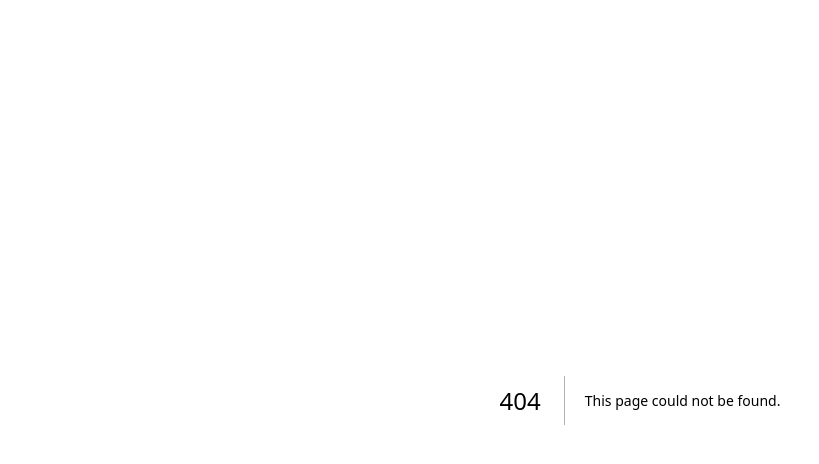
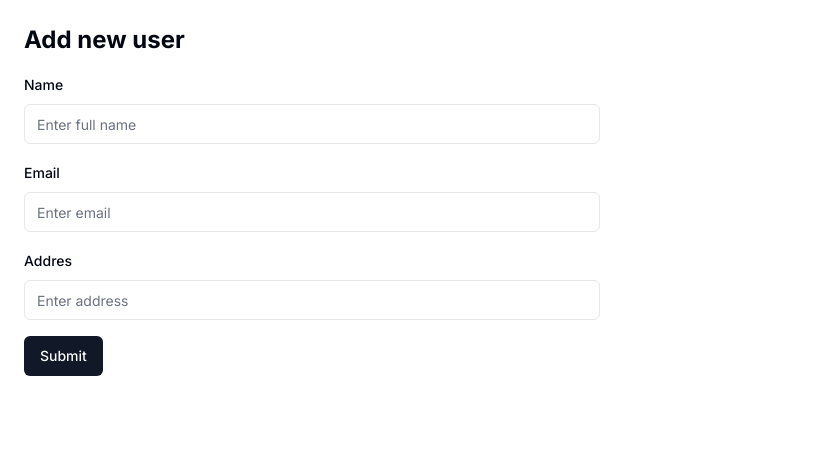
Before and after one commit to eltatata/Developer-Technical-Test, a Next.js app in the folder frontend/: page /users/1 in a window 1280 px wide. Before the commit this address had no page. Shown: the top 464 px of the page, without its empty margins (0-819 px from the left). Built offline with nearby package versions, Linux system fonts and the light colour scheme.

Commit message:
frontend: single user page

```diff
--- /dev/null
+++ b/frontend/src/app/users/[id]/page.tsx
@@ -0,0 +1,9 @@
+import UserForm from '@/components/UserForm'
+
+export default function SingleUserPage() {
+  return (
+    <div className="grid grid-cols-1 md:grid-cols-2 w-full max-w-7xl mx-auto gap-20 p-6">
+      <UserForm />
+    </div>
+  )
+}
```
